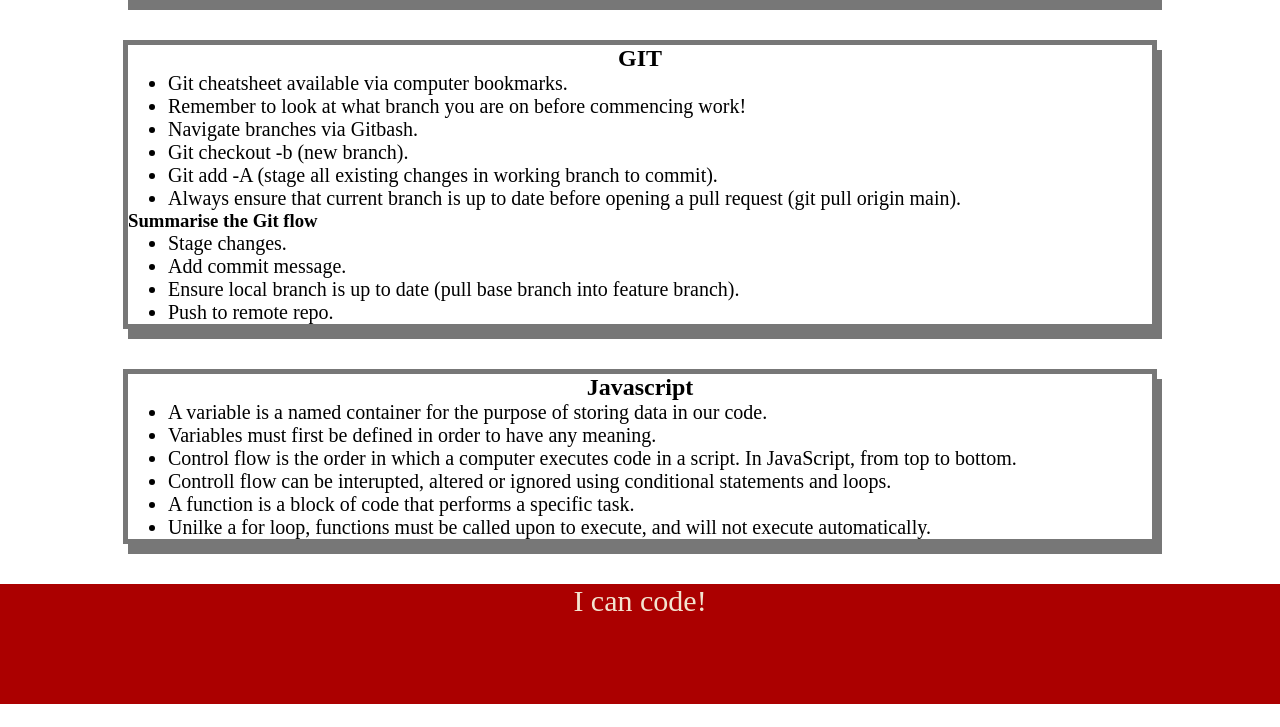
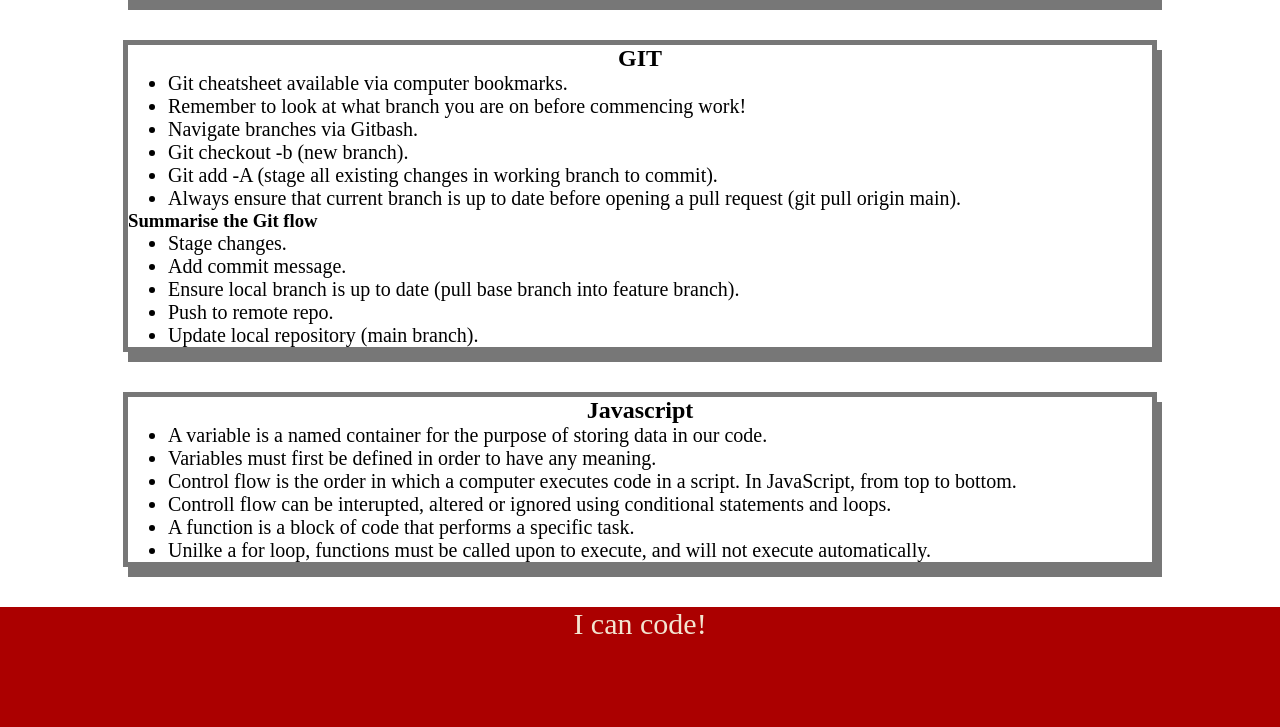
Before and after one commit to JLP-55/prework_study_guide, a plain HTML site: page index.html in a window 1280 px wide. Shown: the part 707-1434 px from the top of the page. Before the commit the page ends 1411 px from the top, so only its background shows below. Drawn offline with Linux system fonts and the light colour scheme.

```diff
--- a/index.html
+++ b/index.html
@@ -78,6 +78,7 @@
             <li>Add commit message.</li>
             <li>Ensure local branch is up to date (pull base branch into feature branch).</li>
             <li>Push to remote repo.</li>
+            <li>Update local repository (main branch).</li>
           </ul>
 
       </section>
```
Also changed, not shown: 1 other file.
